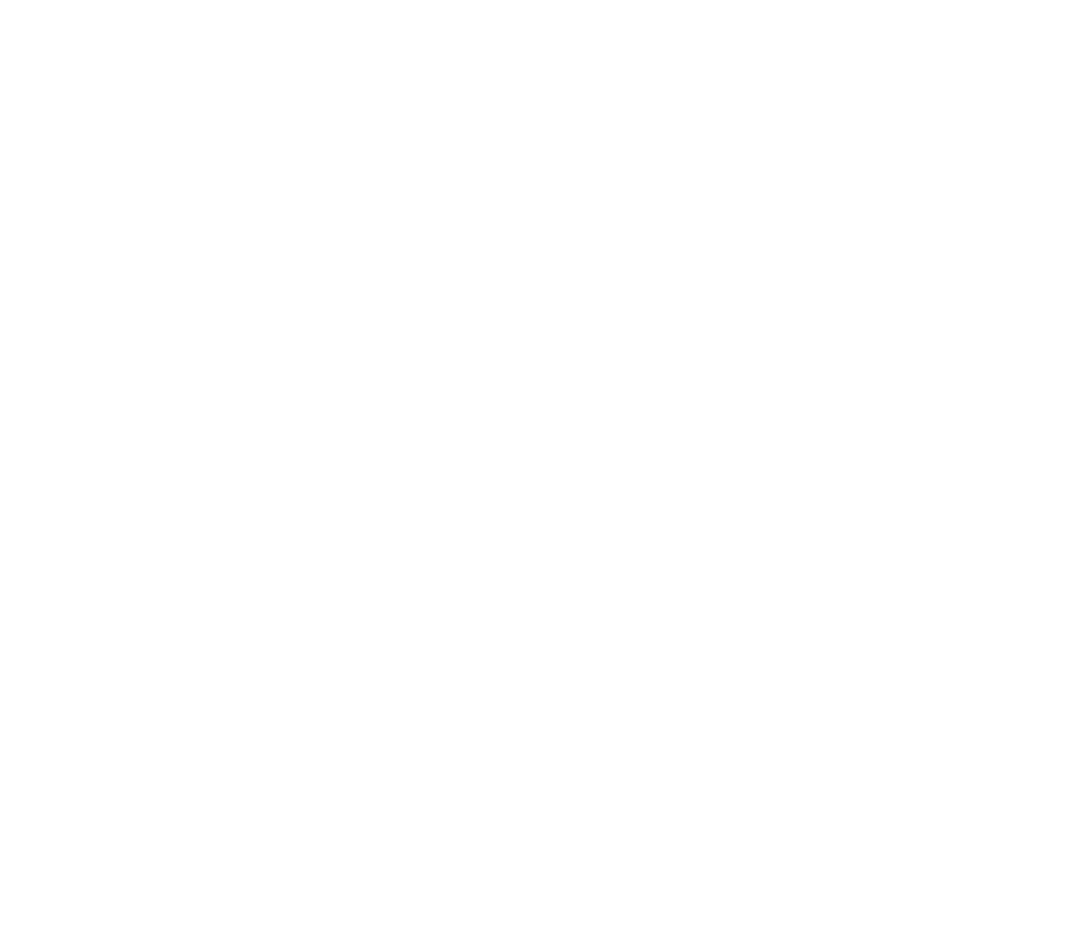
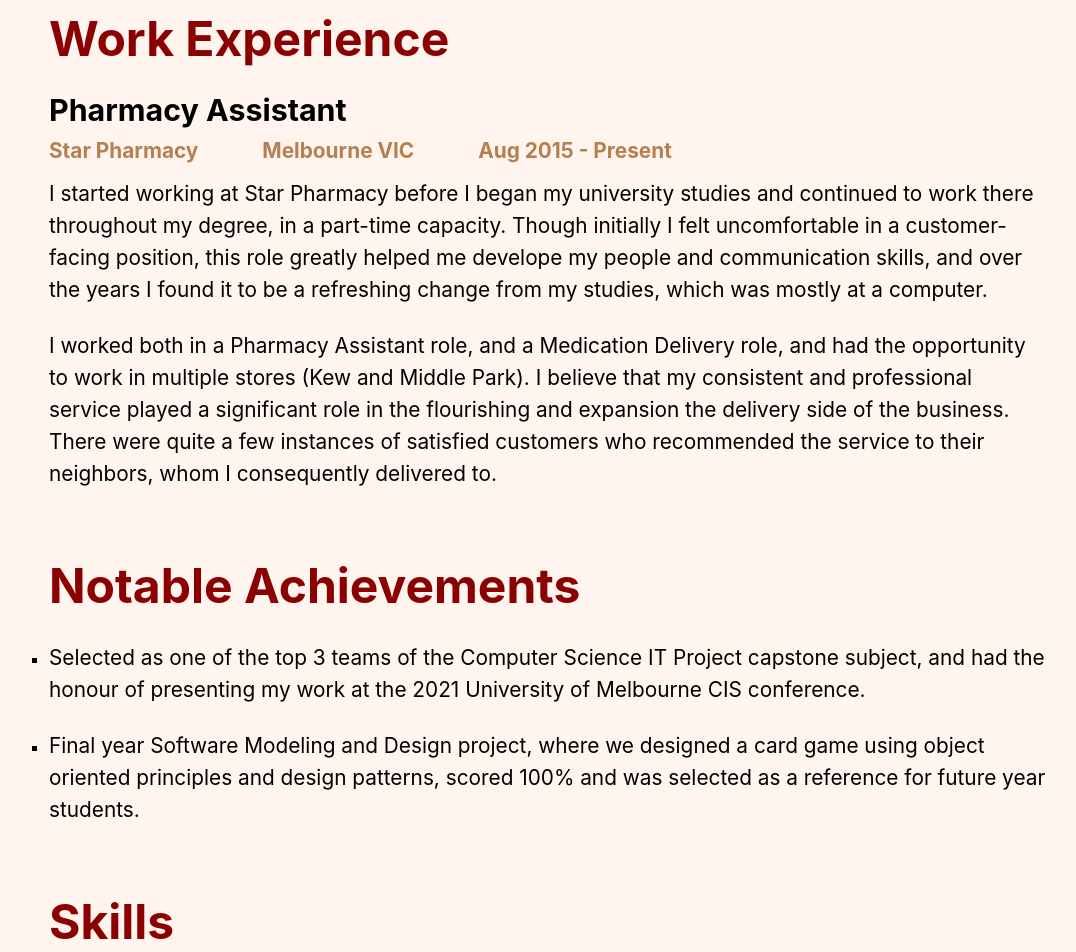
Before and after one commit to kyfohatl/portfolio-website-backend, a React (Create React App) app in the folder frontend/: page /skills in a window 1280 px wide. Before the commit this address had no page. Shown: the part 500-1452 px from the top of the page, without its empty margins (91-1167 px from the left). Before the commit the page ends 800 px from the top, so only its background shows below. Built offline with nearby package versions, Linux system fonts and the light colour scheme.

Commit message:
Altered some page styling choices, and added most of the skills page content

```diff
--- a/frontend/src/components/Navbar.css
+++ b/frontend/src/components/Navbar.css
@@ -19,7 +19,7 @@
 
 .navbar-logo:hover {
   background-color: gainsboro;
-  color: red;
+  color: darkred;
 }
 
 .navbar-button {
--- a/frontend/src/components/Navbar.tsx
+++ b/frontend/src/components/Navbar.tsx
@@ -8,7 +8,7 @@
       <li className="navbar-logo">Ehsan's Portfolio</li>
       <li className="navbar-button"><Link to="/techstack" className="router-link">Techstack</Link></li>
       <li className="navbar-button"><Link to="/about" className="router-link">About</Link></li>
-      <li className="navbar-button">Link3</li>
+      <li className="navbar-button"><Link to="/skills" className="router-link">Skills &amp; Qualifications</Link></li>
     </nav>
   )
 }
--- a/frontend/src/index.tsx
+++ b/frontend/src/index.tsx
@@ -7,6 +7,7 @@
 import { BrowserRouter, Routes, Route } from "react-router-dom";
 import Techstack from "./pages/Techstack";
 import About from "./pages/About";
+import Skills from "./pages/Skills";
 
 ReactDOM.render(
   <React.StrictMode>
@@ -15,6 +16,7 @@
         <Route path="/" element={<Home />} />
         <Route path="techstack" element={<Techstack />} />
         <Route path="about" element={<About />} />
+        <Route path="skills" element={<Skills />} />
       </Routes>
     </BrowserRouter>
   </React.StrictMode>,
--- /dev/null
+++ b/frontend/src/lib/headings.css
@@ -0,0 +1,45 @@
+@import url('https://fonts.googleapis.com/css2?family=Oswald:wght@400;700&display=swap');
+
+h1 {
+  color: red;
+  font-family: -apple-system, BlinkMacSystemFont, "Segoe UI", Roboto, Helvetica, Arial, sans-serif, "Apple Color Emoji", "Segoe UI Emoji", "Segoe UI Symbol";
+  font-size: 4rem;
+}
+
+h2 {
+  color: darkred;
+  font-family: -apple-system, BlinkMacSystemFont, "Segoe UI", Roboto, Helvetica, Arial, sans-serif, "Apple Color Emoji", "Segoe UI Emoji", "Segoe UI Symbol";
+  font-size: 3rem;
+  font-weight: 700;
+  margin-bottom: 32px;
+}
+
+h3 {
+  color: black;
+  font-family: -apple-system, BlinkMacSystemFont, "Segoe UI", Roboto, Helvetica, Arial, sans-serif, "Apple Color Emoji", "Segoe UI Emoji", "Segoe UI Symbol";
+  font-size: 1.9rem;
+  font-weight: 700;
+  margin-bottom: 16px;
+}
+
+h4 {
+  color: #B57F50;
+  font-family: -apple-system, BlinkMacSystemFont, "Segoe UI", Roboto, Helvetica, Arial, sans-serif, "Apple Color Emoji", "Segoe UI Emoji", "Segoe UI Symbol";
+  font-size: 1.3rem;
+  font-weight: 700;
+  margin-bottom: 16px;
+}
+
+article > p, li > p {
+  color: black;
+  font-family: -apple-system, BlinkMacSystemFont, "Segoe UI", Roboto, Helvetica, Arial, sans-serif, "Apple Color Emoji", "Segoe UI Emoji", "Segoe UI Symbol";
+  font-size: 1.3rem;
+  line-height: 32px;
+  margin-bottom: 24px;
+}
+
+pre {
+  color: papayawhip;
+  font-family: -apple-system, BlinkMacSystemFont, "Segoe UI", Roboto, Helvetica, Arial, sans-serif, "Apple Color Emoji", "Segoe UI Emoji", "Segoe UI Symbol";
+  font-size: 1.5rem;
+}
--- a/frontend/src/pages/Home.css
+++ b/frontend/src/pages/Home.css
@@ -11,7 +11,7 @@
   color: azure;
 }
 
-.background {
+.home-background {
   background-image: url("../assets/images/backgroundImage.jpg");
   background-size: cover;
   background-position: center;
--- a/frontend/src/pages/Home.tsx
+++ b/frontend/src/pages/Home.tsx
@@ -6,7 +6,7 @@
   console.log(backgroundImage)
   return (
     <>
-      <div className="background">
+      <div className="home-background">
         <Navbar />
         <p className="welcome-text">
           Welcome to my website!<br />
--- /dev/null
+++ b/frontend/src/pages/Skills.css
@@ -0,0 +1,26 @@
+.skills-background {
+  background-color: seashell;
+  min-height: 100vh;
+  min-width: 100vw;
+}
+
+.content {
+  display: flex;
+  justify-content: center;
+}
+
+.content-block {
+  max-width: 1000px;
+}
+
+.skills-article {
+  margin-top: 72px;
+}
+
+.workxp-span {
+  margin-right: 64px;
+}
+
+.skills-list {
+  list-style-type: square;
+}
--- /dev/null
+++ b/frontend/src/pages/Skills.tsx
@@ -0,0 +1,72 @@
+import "../lib/headings.css"
+import "./Skills.css"
+
+import Navbar from "../components/Navbar";
+
+export default function Skills() {
+  return (
+    <div className="skills-background">
+      <Navbar />
+      <div className="content">
+        <div className="content-block">
+          <article className="skills-article">
+            <h2>Education</h2>
+            <p>
+              Studied at Computer Science (Bsc) at The University of Melbourne from 2018-2021, graduating with
+              a gpa of 5.8, equivalent to a Weighted Average Mark (WAM) of 77.25.
+            </p>
+            <p>
+              In addition to the core Computer Science subject, I also took a number of biology subjects (Chemistry,
+              Biochemistry, Genetics, Human Physiology and Anatomy), as I have an interest in simulating biological
+              systems in a virtual environment, and believe that combining computing with biology is a fascinating
+              field of study.
+            </p>
+          </article>
+          <article className="skills-article">
+            <h2>Work Experience</h2>
+            <h3>Pharmacy Assistant</h3>
+            <h4>
+              <span className="workxp-span">Star Pharmacy</span>
+              <span className="workxp-span">Melbourne VIC</span>
+              <span className="workxp-span">Aug 2015 - Present</span>
+            </h4>
+            <p>
+              I started working at Star Pharmacy before I began my university studies and continued to work there
+              throughout my degree, in a part-time capacity. Though initially I felt uncomfortable in a customer-
+              facing position, this role greatly helped me develope my people and communication skills, and over
+              the years I found it to be a refreshing change from my studies, which was mostly at a computer.
+            </p>
+            <p>
+              I worked both in a Pharmacy Assistant role, and a Medication Delivery role, and had the opportunity
+              to work in multiple stores (Kew and Middle Park). I believe that my consistent and professional
+              service played a significant role in the flourishing and expansion the delivery side of the business.
+              There were quite a few instances of satisfied customers who recommended the service to their
+              neighbors, whom I consequently delivered to.
+            </p>
+          </article>
+          <article className="skills-article">
+            <h2>Notable Achievements</h2>
+            <ul className="skills-list">
+              <li>
+                <p>
+                  Selected as one of the top 3 teams of the Computer Science IT Project capstone subject, and had the
+                  honour of presenting my work at the 2021 University of Melbourne CIS conference.
+                </p>
+              </li>
+              <li>
+                <p>
+                  Final year Software Modeling and Design project, where we designed a card game using object
+                  oriented principles and design patterns, scored 100% and was selected as a reference for future
+                  year students.
+                </p>
+              </li>
+            </ul>
+          </article>
+          <article className="skills-article">
+            <h2>Skills</h2>
+          </article>
+        </div>
+      </div>
+    </div>
+  )
+}
```
